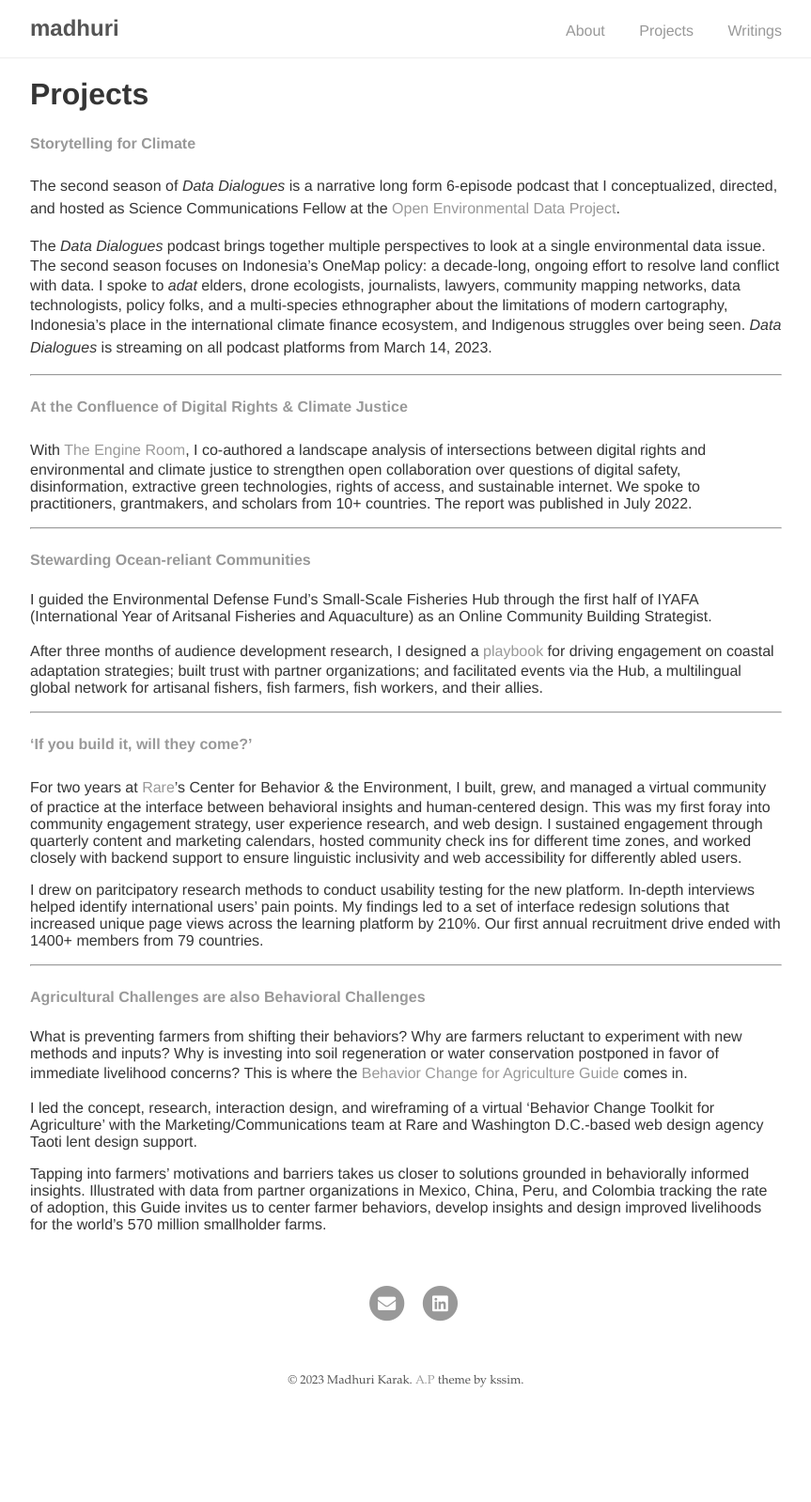
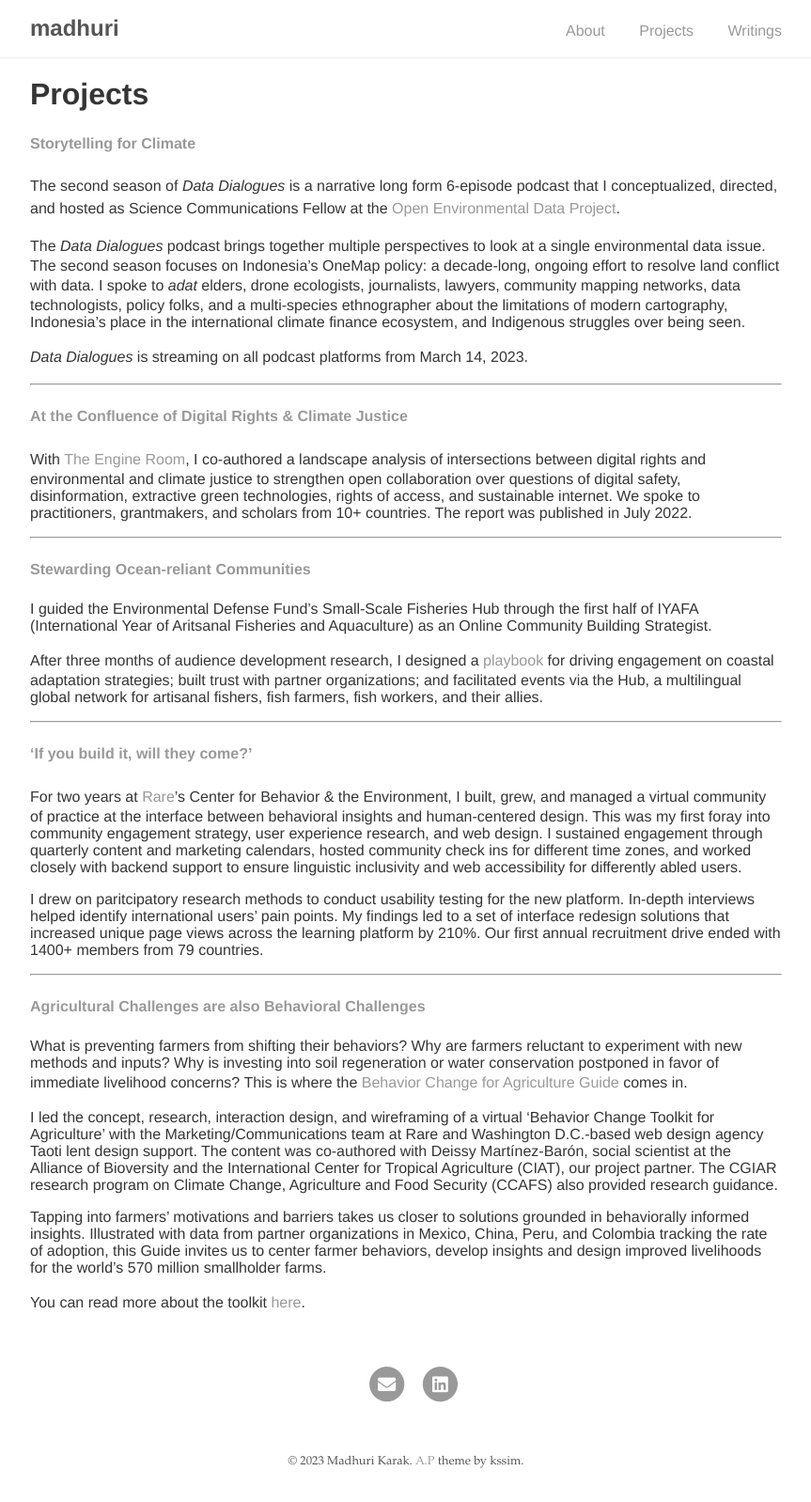
Before and after one commit to madhurikarak/madhurikarak.github.io, a Jekyll site: the page built from projects/index.md, in a window 1280 px wide. Shown: the whole page at 94% size, without its empty margins (208-1071 px from the left). Built offline with Jekyll 4.4.1, drawn with Linux system fonts in a browser that asks for light colours; before the commit the page ends 1512 px from its top, so only the background shows below that.

Commit message:
Update index.md

```diff
--- a/projects/index.md
+++ b/projects/index.md
@@ -9,7 +9,9 @@ title: Projects
 
 The second season of _Data Dialogues_ is a narrative long form 6-episode podcast that I conceptualized, directed, and hosted as Science Communications Fellow at the [Open Environmental Data Project](https://www.openenvironmentaldata.org/).
 
-The _Data Dialogues_ podcast brings together multiple perspectives to look at a single environmental data issue. The second season focuses on Indonesia’s OneMap policy: a decade-long, ongoing effort to resolve land conflict with data. I spoke to _adat_ elders, drone ecologists, journalists, lawyers, community mapping networks, data technologists, policy folks, and a multi-species ethnographer about the limitations of modern cartography, Indonesia's place in the international climate finance ecosystem, and Indigenous struggles over being seen. _Data Dialogues_ is streaming on all podcast platforms from March 14, 2023.
+The _Data Dialogues_ podcast brings together multiple perspectives to look at a single environmental data issue. The second season focuses on Indonesia’s OneMap policy: a decade-long, ongoing effort to resolve land conflict with data. I spoke to _adat_ elders, drone ecologists, journalists, lawyers, community mapping networks, data technologists, policy folks, and a multi-species ethnographer about the limitations of modern cartography, Indonesia's place in the international climate finance ecosystem, and Indigenous struggles over being seen.
+
+_Data Dialogues_ is streaming on all podcast platforms from March 14, 2023.
 
 ***
 
@@ -39,6 +41,8 @@ I drew on paritcipatory research methods to conduct usability testing for the ne
 
 What is preventing farmers from shifting their behaviors? Why are farmers reluctant to experiment with new methods and inputs? Why is investing into soil regeneration or water conservation postponed in favor of immediate livelihood concerns? This is where the [Behavior Change for Agriculture Guide](https://agriculture.rare.org/) comes in.
 
-I led the concept, research, interaction design, and wireframing of a virtual ‘Behavior Change Toolkit for Agriculture’ with the Marketing/Communications team at Rare and Washington D.C.-based web design agency Taoti lent design support.
+I led the concept, research, interaction design, and wireframing of a virtual ‘Behavior Change Toolkit for Agriculture’ with the Marketing/Communications team at Rare and Washington D.C.-based web design agency Taoti lent design support. The content was co-authored with Deissy Martínez-Barón, social scientist at the Alliance of Bioversity and the International Center for Tropical Agriculture (CIAT), our project partner. The CGIAR research program on Climate Change, Agriculture and Food Security (CCAFS) also provided research guidance.
 
 Tapping into farmers’ motivations and barriers takes us closer to solutions grounded in behaviorally informed insights. Illustrated with data from partner organizations in Mexico, China, Peru, and Colombia tracking the rate of adoption, this Guide invites us to center farmer behaviors, develop insights and design improved livelihoods for the world’s 570 million smallholder farms.
+
+You can read more about the toolkit [here](https://alliancebioversityciat.org/stories/human-behaviour-invisible-link-between-climate-and-smallholder-livelihoods).
```
